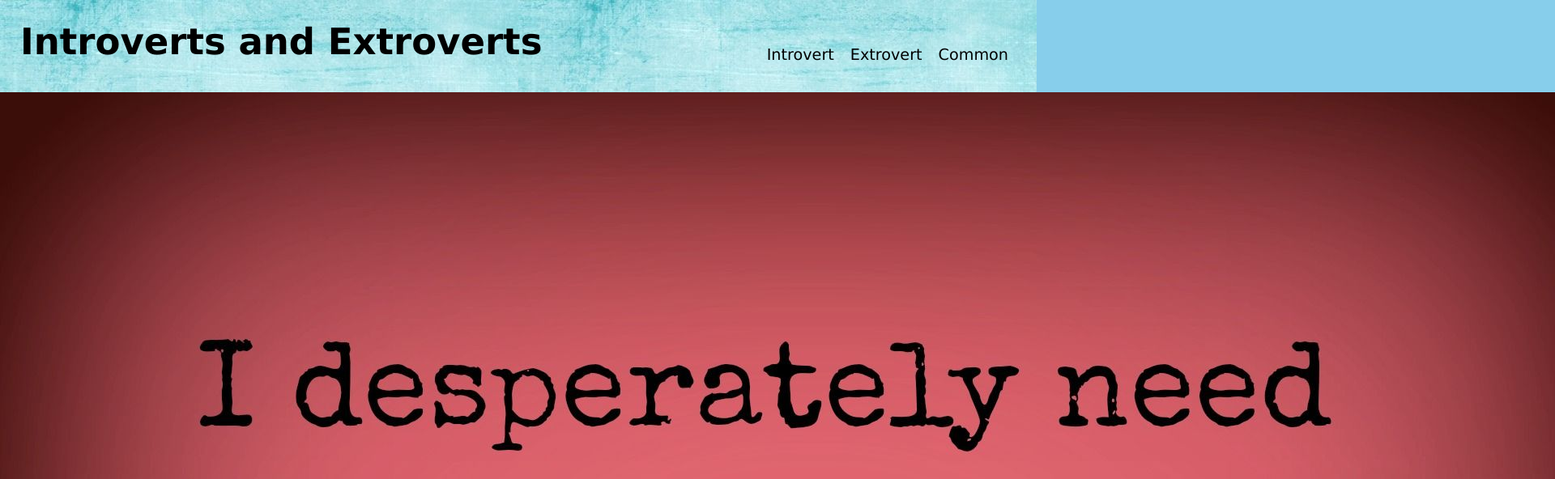
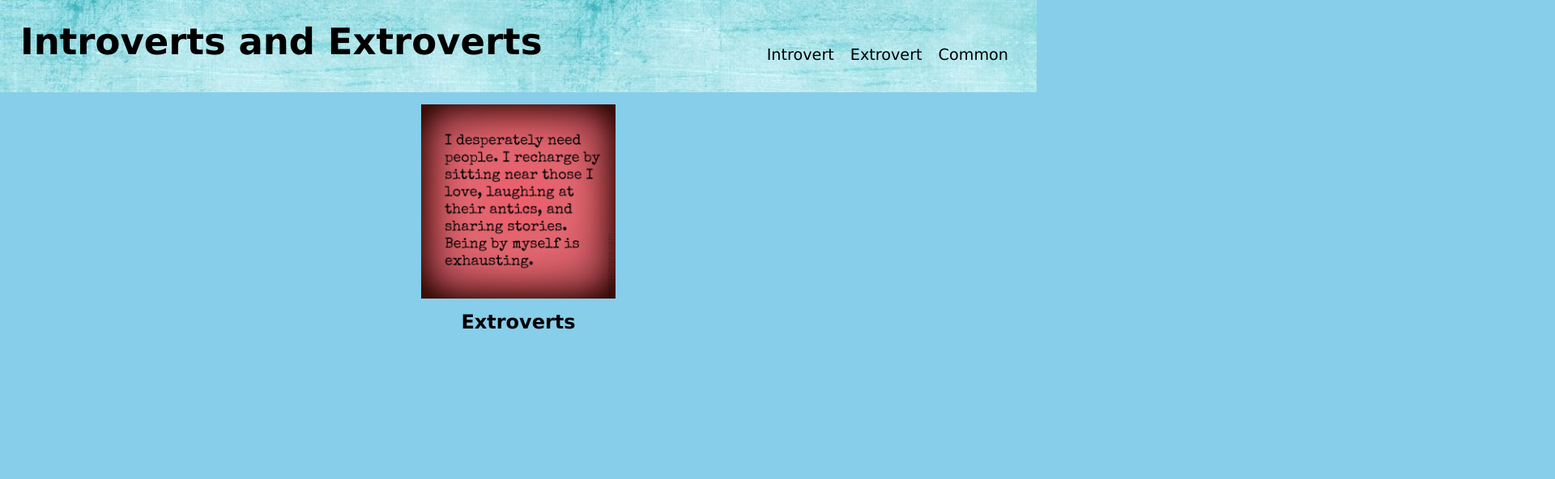
Before and after one commit to Joker282855/introvert-webpage, a React (Create React App) app: page /extrovert in a window 1280 px wide. Shown: the top 592 px of the page at 81% size, 1920 px wide, since content can reach past the window. Built offline with nearby package versions, Linux system fonts and the light colour scheme.

Commit message:
got the basic layout of my webpage for extroverts finished

```diff
--- a/src/index.css
+++ b/src/index.css
@@ -69,3 +69,24 @@ footer {
   text-align: center;
   font-family: 'Lucida Sans', 'Lucida Sans Regular', 'Lucida Grande', 'Lucida Sans Unicode', Geneva, Verdana, sans-serif;
 }
+.extrovert {
+  width: 100%;
+  height: 100%;
+  margin-top: 15px;
+  margin-bottom: 15px;
+  display: flex;
+  flex-wrap: wrap;
+  justify-content: center;
+}
+.extrovert img {
+  height: 240px;
+}
+.going {
+  width: 100%;
+}
+.going h2 {
+  text-align: center;
+  font-family: 'Lucida Sans', 'Lucida Sans Regular', 'Lucida Grande', 'Lucida Sans Unicode', Geneva, Verdana, sans-serif;
+  margin-top: 15px;
+  margin-bottom: 15px;
+}
```
